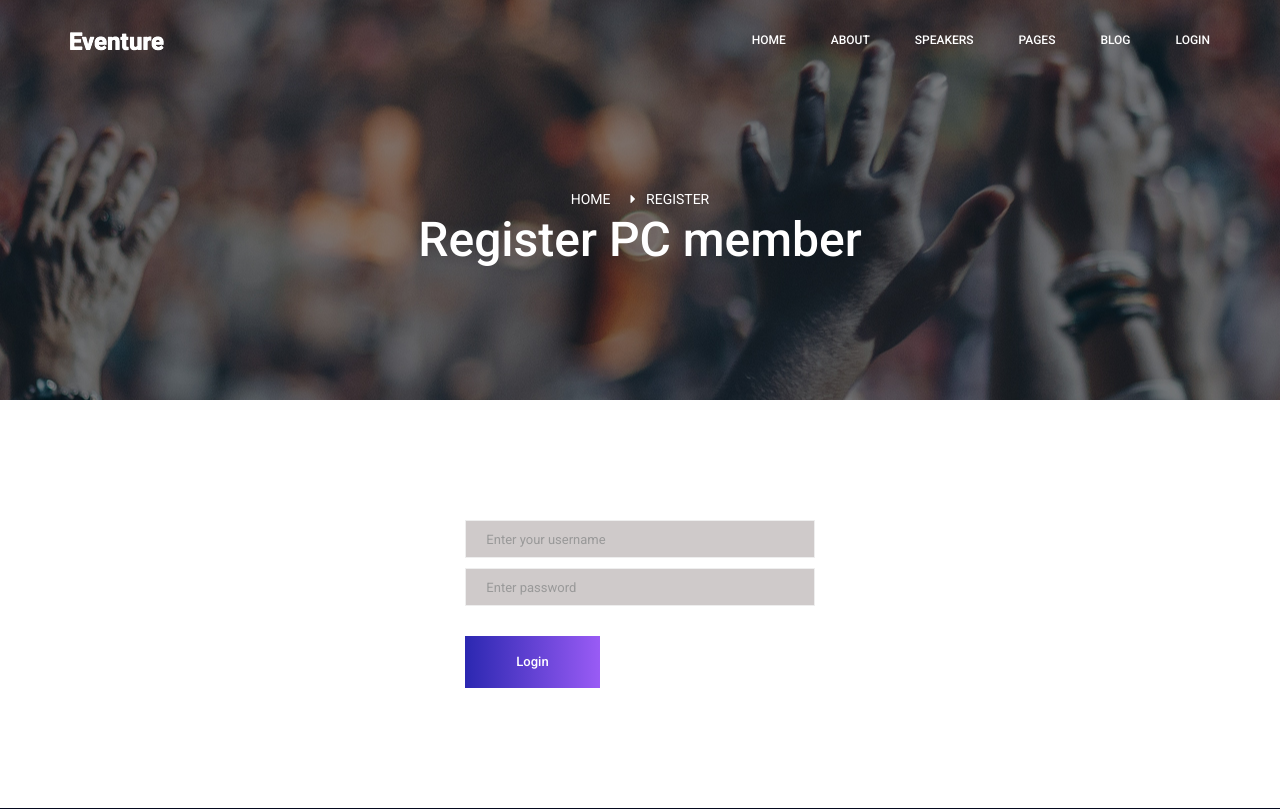
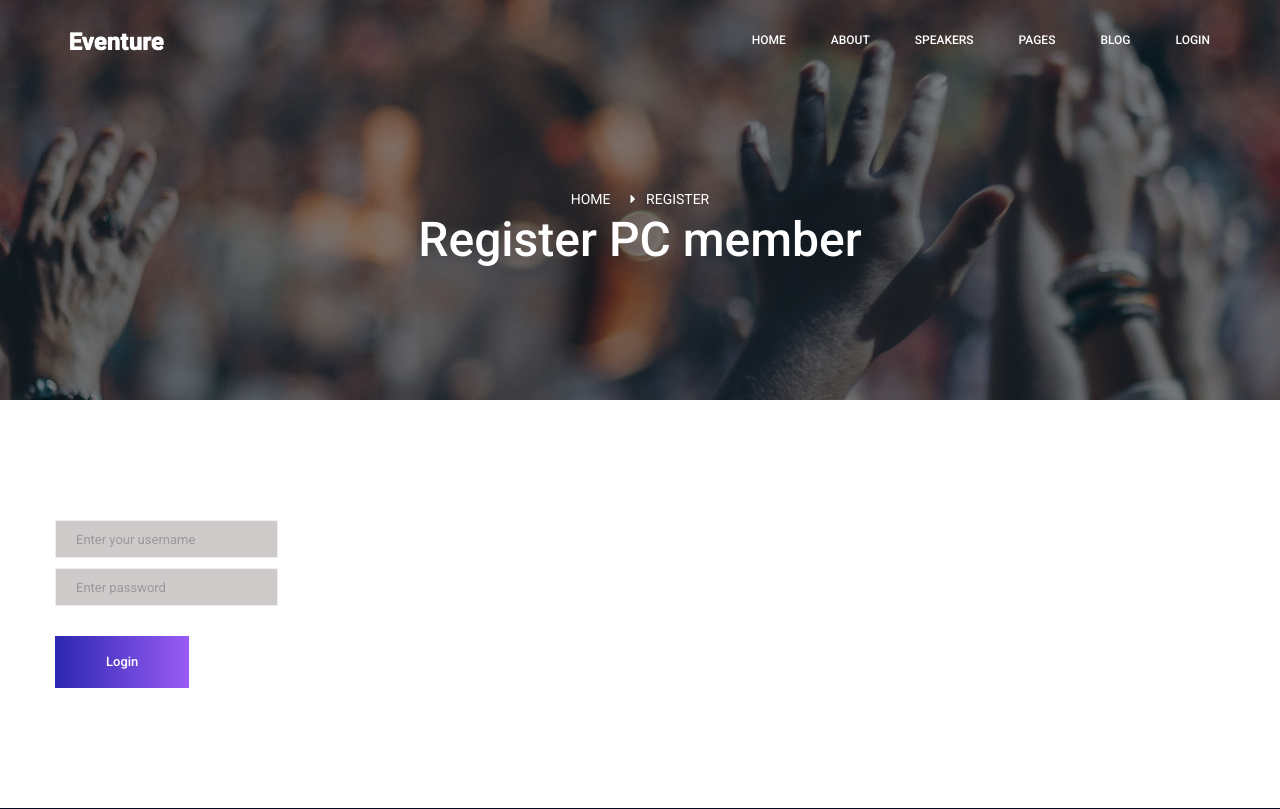
Before and after one commit to nicovlad16/powerpuff, a CodeIgniter app: page /powerpuff/index.php/register/index in a window 1280 px wide. Shown: the top 809 px of the page. Run offline with CodeIgniter, Linux system fonts and the light colour scheme; some libraries are stand-ins or nearby versions.

Commit message:
Update register.php

```diff
--- a/application/views/register.php
+++ b/application/views/register.php
@@ -48,9 +48,8 @@
                 </div>
             <?php endif ?>
         <div class="row">
-            <div style="margin: auto;">
                 <form class="row contact_form" action="<?=base_url()?>login/check" method="post" id="contactForm" novalidate="novalidate">
-                    <div class="col-md-12">
+                    <div class="col-md-offset-4 col-md-8">
                         <div class="form-group">
                             <input type="text" class="form-control" id="username" name="username" placeholder="Enter your username">
                         </div>
@@ -62,7 +61,6 @@
                         <button type="submit" value="submit" class="btn submit_btn">Login</button>
                     </div>
                 </form>
-            </div>
         </div>
     </div>
 </section>
```
